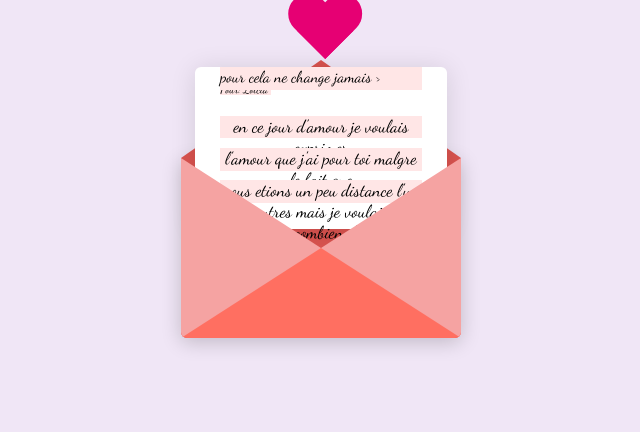
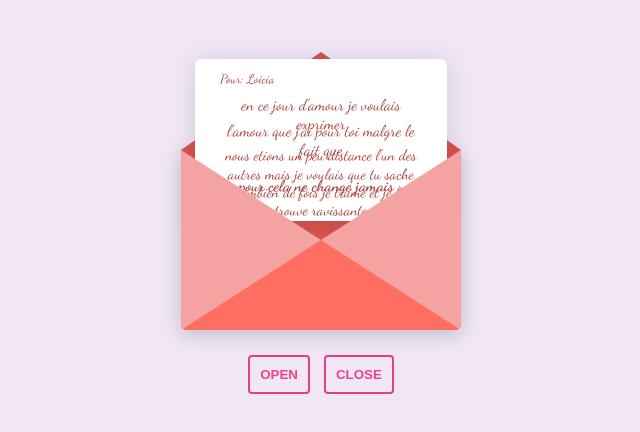
Before and after one commit to mkd-lab/love.github.io, a plain HTML site: page index.html in a window 1280 px wide. Both pictures are taken after a click on the element 640 px from the left and 248 px from the top of the page. Shown: the whole page, without its empty margins (319-959 px from the left). Drawn offline with nearby package versions, Linux system fonts and the light colour scheme.

Commit message:
Update index.css

```diff
--- a/index.css
+++ b/index.css
@@ -1,16 +1,27 @@
+body {
+  background-color: #f0e6f6;
+  margin: 0;
+  padding: 0;
+}
+
+/* Wrapper */
+.envlope-wrapper {
+  height: 380px;
+}
+
+/* Envelope */
 #envelope {
   position: relative;
   width: 280px;
   height: 180px;
+  margin: 150px auto 0;
+  background-color: #d9534f;
   border-bottom-left-radius: 6px;
   border-bottom-right-radius: 6px;
-  margin-left: auto;
-  margin-right: auto;
-  top: 150px;
-  background-color: #d9534f; /* Warm romantic red */
   box-shadow: 0 4px 20px rgba(0, 0, 0, 0.2);
 }
 
+/* Front triangles */
 .front {
   position: absolute;
   width: 0;
@@ -21,103 +32,99 @@
 .flap {
   border-left: 140px solid transparent;
   border-right: 140px solid transparent;
+  border-top: 98px solid #d9534f;
   border-bottom: 82px solid transparent;
-  /* a little smaller */
-  border-top: 98px solid #d9534f; /* Same romantic red */
-  /* a little larger */
   transform-origin: top;
   pointer-events: none;
 }
 
 .pocket {
-  border-left: 140px solid #f5a3a2; /* Soft pinkish red for the pocket */
+  border-left: 140px solid #f5a3a2;
   border-right: 140px solid #f5a3a2;
-  border-bottom: 90px solid #ff6f61; /* Lighter romantic red */
+  border-bottom: 90px solid #ff6f61;
   border-top: 90px solid transparent;
   border-bottom-left-radius: 6px;
   border-bottom-right-radius: 6px;
 }
 
+/* Letter */
 .letter {
   position: relative;
+  width: 90%;
+  height: 90%;
+  margin: auto;
+  top: 5%;
   background-color: #fff;
-  width: 90%;
-  margin-left: auto;
-  margin-right: auto;
-  height: 90%;
-  top: 5%;
   border-radius: 6px;
   box-shadow: 0 2px 26px rgba(0, 0, 0, 0.12);
   font-family: "Dancing Script", cursive;
+  padding-top: 10px;
+  box-sizing: border-box;
 }
 
-.letter:after {
-  content: "";
-  position: absolute;
-  top: 0;
-  bottom: 0;
-  left: 0;
-  right: 0;
-}
-
+/* Text lines */
 .words {
   position: absolute;
   left: 10%;
   width: 80%;
-  height: 14%;
-  background-color: #ffe6e6; /* Light romantic tone */
+  color: #a94442;
+  text-align: center;
+  line-height: 1.2;
 }
 
 .words.line1 {
-  top: 10%;
-  font-size: 0.5rem;
-  width: 20%;
-  height: 7%;
-  font-size: 0.7rem;
+  top: 8%;
+  font-size: 0.8rem;
+  text-align: left;
 }
 
 .words.line2 {
-  top: 30%;
-  text-align: center;
-  font-size: 1.1rem;
+  top: 22%;
+  font-size: 1rem;
 }
 
 .words.line3 {
-  top: 50%;
-  font-size: 1.1rem;
-  text-align: center;
+  top: 38%;
+  font-size: 1rem;
 }
 
 .words.line4 {
-  top: 70%;
-  font-size: 1.1rem;
-  text-align: center;
+  top: 54%;
+  font-size: 0.95rem;
 }
 
+.words.line5 {
+  top: 72%;
+  font-size: 1rem;
+  font-weight: bold;
+}
+
+/* Open / Close animation */
 .open .flap {
   transform: rotateX(180deg);
-  transition: transform 0.4s ease, z-index 0.6s;
+  transition: transform 0.4s ease;
   z-index: 1;
 }
 
 .close .flap {
   transform: rotateX(0deg);
-  transition: transform 0.4s 0.6s ease, z-index 1s;
+  transition: transform 0.4s ease;
   z-index: 5;
-}
-
-.close .letter {
-  transform: translateY(0px);
-  transition: transform 0.4s ease, z-index 1s;
-  z-index: 1;
 }
 
 .open .letter {
   transform: translateY(-100px);
-  transition: transform 0.4s 0.6s ease, z-index 0.6s;
+  transition: transform 0.4s 0.6s ease;
   z-index: 2;
 }
 
+.close .letter {
+  transform: translateY(0);
+  transition: transform 0.4s ease;
+  z-index: 1;
+}
+
+/* Hearts */
 .hearts {
   position: absolute;
   top: 90px;
@@ -135,17 +142,18 @@
 
 .heart:before,
 .heart:after {
+  content: "";
   position: absolute;
-  content: "";
-  left: 50px;
-  top: 0;
   width: 50px;
   height: 80px;
-  background: #e60073; /* Deep romantic pink */
+  background: #e60073;
   border-radius: 50px 50px 0 0;
+}
+
+.heart:before {
+  left: 50px;
   transform: rotate(-45deg);
   transform-origin: 0 100%;
-  pointer-events: none;
 }
 
 .heart:after {
@@ -156,112 +164,63 @@
 
 .close .heart {
   opacity: 0;
-  -webkit-animation: none;
   animation: none;
 }
 
+/* Heart animations */
 .a1 {
   left: 20%;
   transform: scale(0.6);
-  opacity: 1;
-  -webkit-animation: slideUp 4s linear 1, sideSway 2s ease-in-out 4 alternate;
-  -moz-animation: slideUp 4s linear 1, sideSway 2s ease-in-out 4 alternate;
-  animation: slideUp 4s linear 1, sideSway 2s ease-in-out 4 alternate;
-  -webkit-animation-fill-mode: forwards;
-  animation-fill-mode: forwards;
-  -webkit-animation-delay: 0.7s;
-  animation-delay: 0.7s;
+  animation: slideUp 4s linear forwards, sideSway 2s ease-in-out 4 alternate;
 }
 
 .a2 {
   left: 55%;
   transform: scale(1);
-  opacity: 1;
-  -webkit-animation: slideUp 5s linear 1, sideSway 4s ease-in-out 2 alternate;
-  -moz-animation: slideUp 5s linear 1, sideSway 4s ease-in-out 2 alternate;
-  animation: slideUp 5s linear 1, sideSway 4s ease-in-out 2 alternate;
-  -webkit-animation-fill-mode: forwards;
-  animation-fill-mode: forwards;
-  -webkit-animation-delay: 0.7s;
-  animation-delay: 0.7s;
+  animation: slideUp 5s linear forwards, sideSway 4s ease-in-out 2 alternate;
 }
 
 .a3 {
   left: 10%;
   transform: scale(0.8);
-  opacity: 1;
-  -webkit-animation: slideUp 7s linear 1, sideSway 2s ease-in-out 6 alternate;
-  -moz-animation: slideUp 7s linear 1, sideSway 2s ease-in-out 6 alternate;
-  animation: slideUp 7s linear 1, sideSway 2s ease-in-out 6 alternate;
-  -webkit-animation-fill-mode: forwards;
-  animation-fill-mode: forwards;
-  -webkit-animation-delay: 0.7s;
-  animation-delay: 0.7s;
+  animation: slideUp 7s linear forwards, sideSway 2s ease-in-out 6 alternate;
 }
 
-@-webkit-keyframes slideUp {
-  0% {
+/* Keyframes */
+@keyframes slideUp {
+  from {
     top: 0;
   }
-  100% {
+  to {
     top: -600px;
   }
 }
-@keyframes slideUp {
-  0% {
-    top: 0;
+
+@keyframes sideSway {
+  from {
+    margin-left: 0;
   }
-  100% {
-    top: -600px;
-  }
-}
-@-webkit-keyframes sideSway {
-  0% {
-    margin-left: 0px;
-  }
-  100% {
+  to {
     margin-left: 50px;
   }
 }
-@keyframes sideSway {
-  0% {
-    margin-left: 0px;
-  }
-  100% {
-    margin-left: 50px;
-  }
-}
-body {
-  background-color: #f0e6f6; /* Soft lavender for a romantic, dreamy feel */
-}
 
-.envlope-wrapper {
-  height: 380px;
-}
-
+/* Buttons */
 .reset {
   text-align: center;
+  margin-top: 20px;
 }
 
 .reset button {
   font-weight: 800;
-  font-style: normal;
-  transition: all 0.1s linear;
-  -webkit-appearance: none;
-  appearance: none;
-  background-color: transparent;
-  border: solid 2px #e53f84;
+  border: 2px solid #e53f84;
   border-radius: 4px;
+  background: transparent;
   color: #ed448a;
-  display: inline-block;
-  font-size: 14px;
+  padding: 10px;
+  margin: 5px;
+  cursor: pointer;
   text-transform: uppercase;
-  margin: 5px;
-  padding: 10px;
-  line-height: 1em;
-  text-decoration: none;
-  min-width: 120px;
-  cursor: pointer;
 }
 
 .reset button:hover {
```
